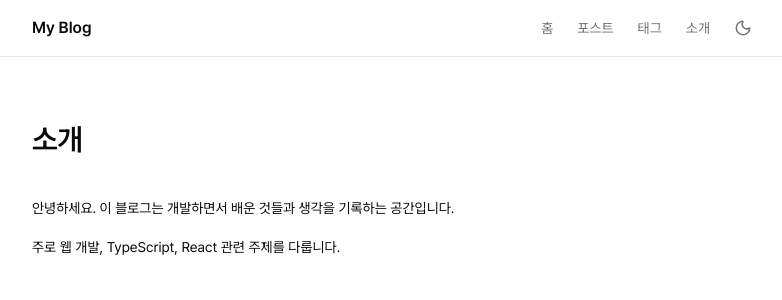
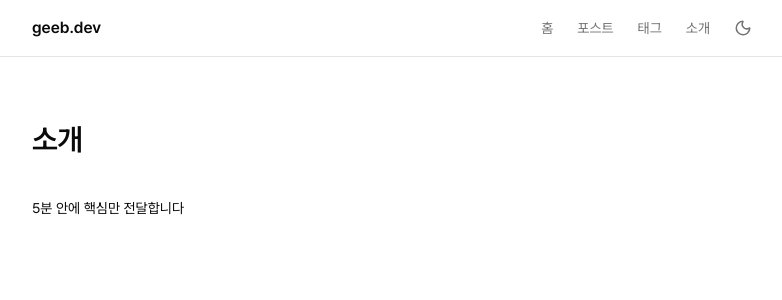
Before and after one commit to seongbin9786/my-blog, a Next.js app: page /about in a window 1280 px wide. Shown: the top 300 px of the page, without its empty margins (248-1030 px from the left). Built offline with nearby package versions, Linux system fonts and the light colour scheme.

Commit message:
chore: update geeb.dev branding and intro copy

```diff
--- a/app/about/page.tsx
+++ b/app/about/page.tsx
@@ -1,8 +1,10 @@
 import type { Metadata } from 'next';
 
+import { SITE_DESCRIPTION } from '@/lib/constants';
+
 export const metadata: Metadata = {
-  title: '소개 | My Blog',
-  description: '블로그 소개 페이지',
+  title: '소개',
+  description: SITE_DESCRIPTION,
 };
 
 export default function Page() {
@@ -10,11 +12,7 @@ export default function Page() {
     <main className='mx-auto max-w-3xl px-6 py-16'>
       <h1 className='mb-10 text-3xl font-semibold tracking-tight'>소개</h1>
       <div className='space-y-4 text-sm leading-relaxed'>
-        <p>
-          안녕하세요. 이 블로그는 개발하면서 배운 것들과 생각을 기록하는
-          공간입니다.
-        </p>
-        <p>주로 웹 개발, TypeScript, React 관련 주제를 다룹니다.</p>
+        <p>{SITE_DESCRIPTION}</p>
       </div>
     </main>
   );
--- a/app/page.tsx
+++ b/app/page.tsx
@@ -1,5 +1,6 @@
 import Link from 'next/link';
 
+import { SITE_DESCRIPTION, SITE_NAME } from '@/lib/constants';
 import { getAllPosts } from '@/lib/posts';
 
 export default function Page() {
@@ -8,8 +9,8 @@ export default function Page() {
   return (
     <main className='mx-auto max-w-3xl px-6 py-16'>
       <section className='mb-12'>
-        <h1 className='text-3xl font-semibold tracking-tight'>My Blog</h1>
-        <p className='text-muted-foreground mt-3'>개발과 생각을 기록합니다.</p>
+        <h1 className='text-3xl font-semibold tracking-tight'>{SITE_NAME}</h1>
+        <p className='text-muted-foreground mt-3'>{SITE_DESCRIPTION}</p>
       </section>
 
       <section>
--- a/app/posts/page.tsx
+++ b/app/posts/page.tsx
@@ -5,7 +5,7 @@ import { getAllPosts } from '@/lib/posts';
 import type { Post } from '@/lib/types';
 
 export const metadata: Metadata = {
-  title: '포스트 | My Blog',
+  title: '포스트',
   description: '모든 포스트 목록',
 };
 
--- a/app/tags/[tag]/page.tsx
+++ b/app/tags/[tag]/page.tsx
@@ -19,7 +19,7 @@ export const generateMetadata = async ({
   const { tag } = await params;
 
   return {
-    title: `#${tag} | My Blog`,
+    title: `#${tag}`,
     description: `${tag} 태그의 포스트 목록`,
   };
 };
--- a/app/tags/page.tsx
+++ b/app/tags/page.tsx
@@ -4,7 +4,7 @@ import Link from 'next/link';
 import { getAllTags } from '@/lib/posts';
 
 export const metadata: Metadata = {
-  title: '태그 | My Blog',
+  title: '태그',
   description: '모든 태그 목록',
 };
 
--- a/components/Header/index.tsx
+++ b/components/Header/index.tsx
@@ -1,4 +1,6 @@
 import Link from 'next/link';
+
+import { SITE_NAME } from '@/lib/constants';
 
 import { ThemeToggle } from '../ThemeToggle';
 
@@ -14,7 +16,7 @@ export const Header = () => {
     <header className='border-b'>
       <nav className='mx-auto flex max-w-3xl items-center justify-between px-6 py-4'>
         <Link href='/' className='font-semibold'>
-          My Blog
+          {SITE_NAME}
         </Link>
         <div className='flex items-center gap-6'>
           <ul className='flex gap-6'>
--- a/lib/constants.ts
+++ b/lib/constants.ts
@@ -1,3 +1,3 @@
-export const SITE_URL = 'https://my-blog.vercel.app';
-export const SITE_NAME = 'My Blog';
-export const SITE_DESCRIPTION = '개발과 생각을 기록하는 블로그';
+export const SITE_URL = 'https://geeb.dev';
+export const SITE_NAME = 'geeb.dev';
+export const SITE_DESCRIPTION = '5분 안에 핵심만 전달합니다';
```
